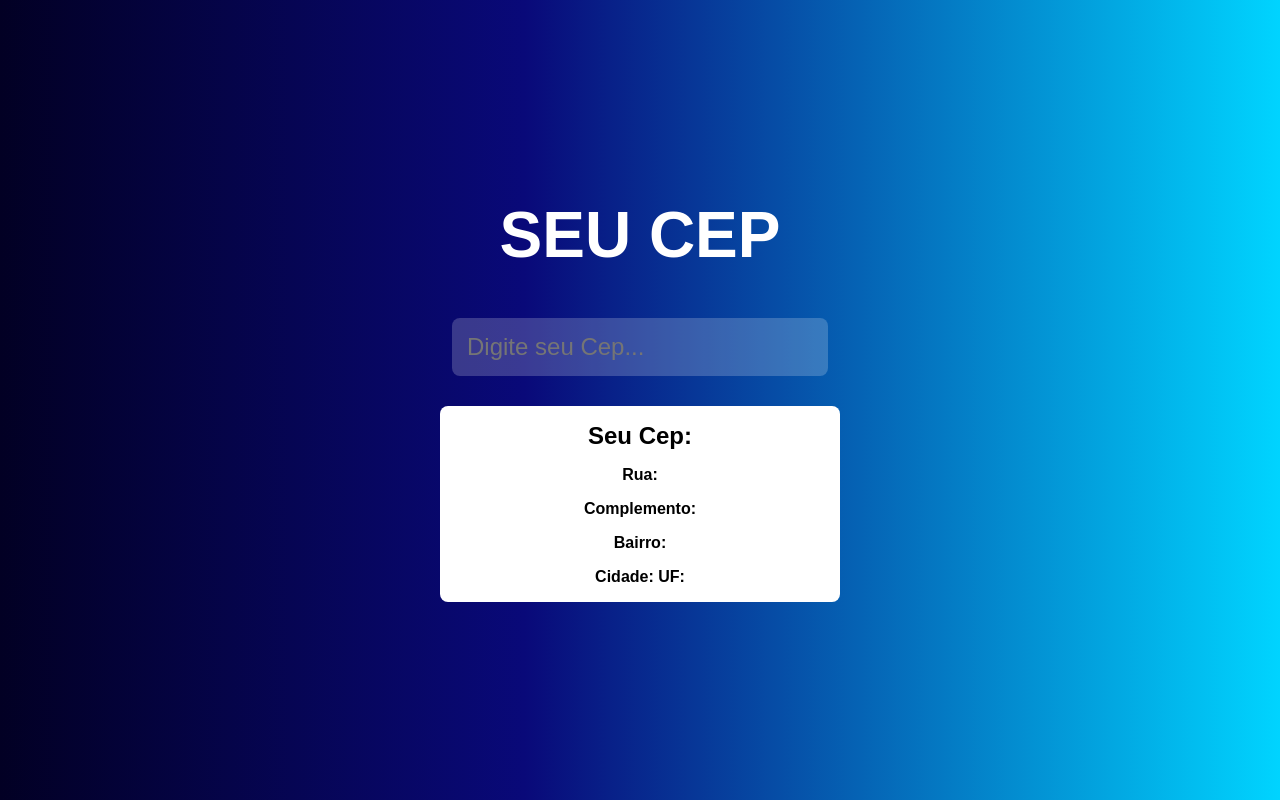
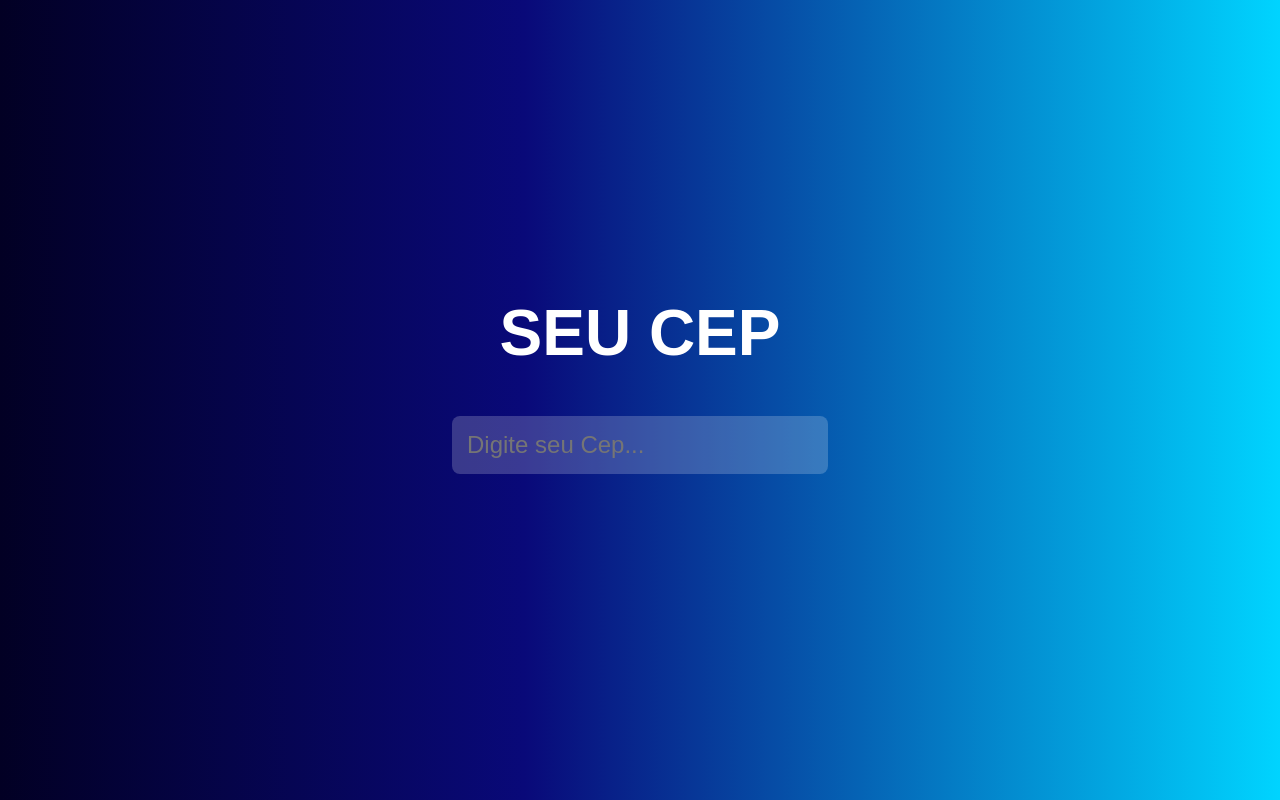
Before and after one commit to AlissonAzevedo/seucep, a Vue app: page / in a window 1280 px wide. Built offline with nearby package versions, Linux system fonts and the light colour scheme; some icons are missing.

Commit message:
chore: show main
mostra a main somente se a pesquisa for valida

```diff
--- a/src/components/SearchCep.vue
+++ b/src/components/SearchCep.vue
@@ -7,12 +7,13 @@
                 <Search :size="28" class="searchIcon"/>
             </button>
         </div>
-        <main class="main">
+        <main class="main" v-if="isValid == true">
             <h2>Seu Cep: {{this.cep}}</h2>
             <span>Rua: {{this.logradouro}}</span>
             <span>Complemento: {{this.complemento}}</span>
             <span>Bairro: {{this.bairro}}</span>
             <span>Cidade: {{this.cidade}} UF: {{this.uf}}</span>
+            <span>DDD: {{this.ddd}}</span>
         </main>
     </div>
 </template>
@@ -34,6 +35,8 @@ export default {
             bairro: "",
             cidade: "",
             uf: "",
+            ddd: "",
+            isValid: false,
         };
     },
     methods: {
@@ -43,13 +46,14 @@ export default {
                const response = await api.get(`${this.cepSearch}/json`);
                const data = await response.data;
                //console.log(data);
-
+               this.isValid = true;
                this.cep = data.cep;
                this.logradouro = data.logradouro;
                this.complemento = data.complemento;
                this.bairro = data.bairro;
                this.cidade = data.localidade;
                this.uf = data.uf;
+               this.ddd = data.ddd;
 
            } catch (error) {
                alert("CEP não encontrado");
```
